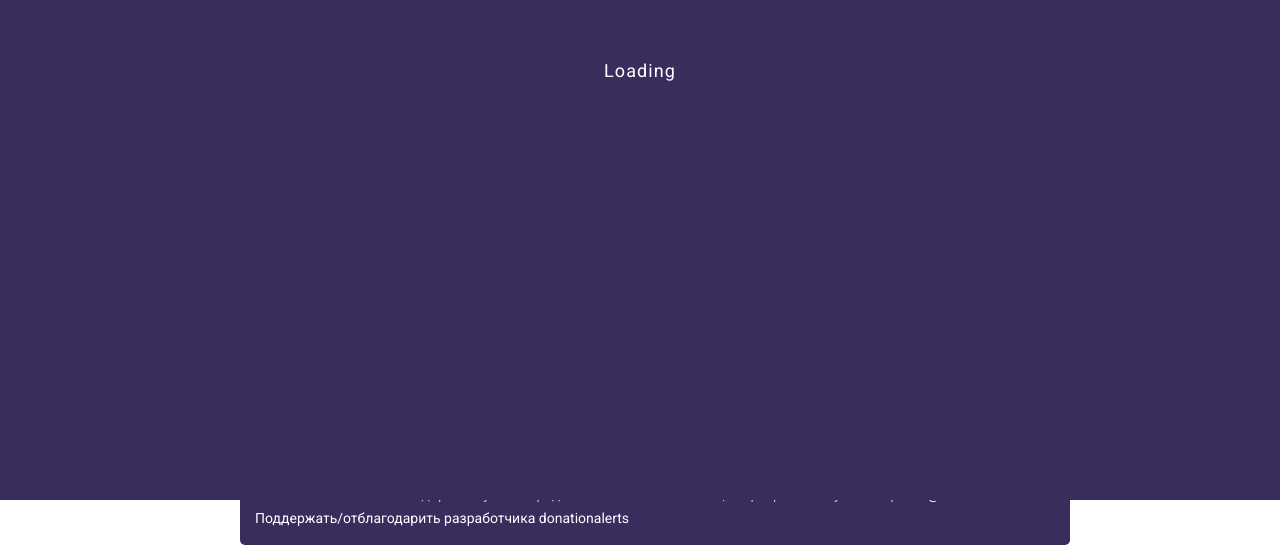
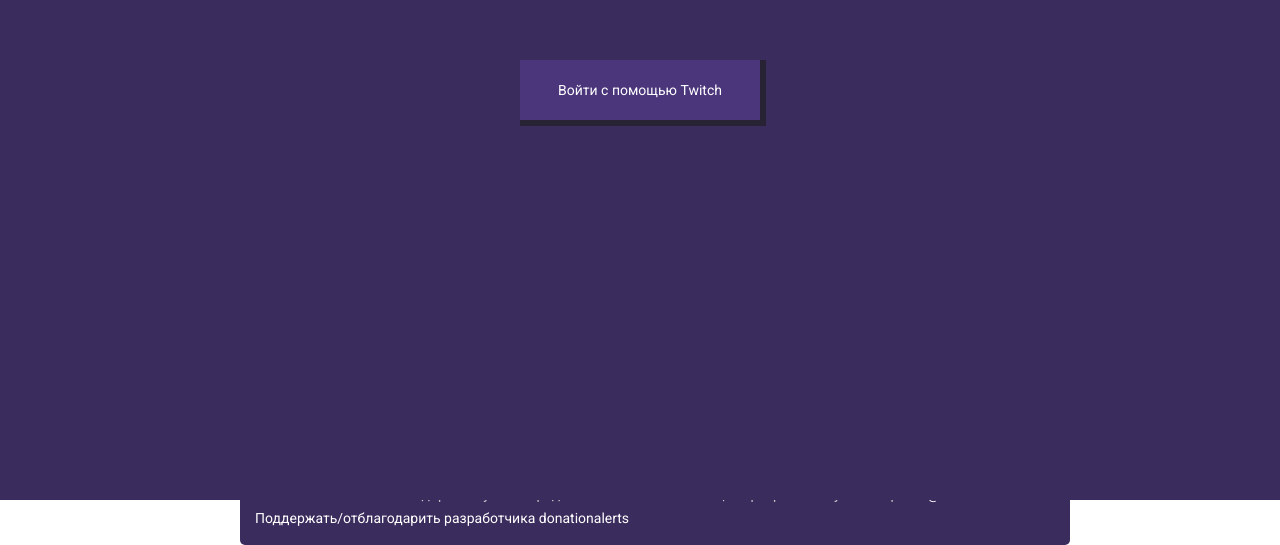
Before and after one commit to nkroe/Twitch-tts-bot-service, a Next.js app: page / in a window 1280 px wide. Shown: the part 300-845 px from the top of the page. Built offline with nearby package versions, Linux system fonts and the light colour scheme; no server answers.

Commit message:
Min followers

```diff
--- a/layouts/Base.tsx
+++ b/layouts/Base.tsx
@@ -1,13 +1,4 @@
-import { useEffect, useState } from 'react';
-import getConfig from 'next/config';
-import axios from 'axios';
 import styled from 'styled-components';
-
-import Button from '../components/Button/Button';
-import ModalInstruct from '../components/Modals/ModalInstruct';
-import ModalSettings from '../components/Modals/ModalSettings';
-
-const { publicRuntimeConfig } = getConfig()
 
 const BaseLayout = styled.div`
     display: flex;
@@ -28,89 +19,11 @@ const ContentBlock = styled.div`
     height: 80px;
 `
 
-const Loading = styled.div`
-    width: auto;
-    height: auto;
-    color: #fff;
-    font-size: 18px;
-    font-family: 'Roboto', sans-serif;
-    letter-spacing: 1.1px;
-    user-select: none;
-`
-
-const ButtonBlock = styled.div`
-    display: flex;
-    justify-content: center;
-    flex-direction: column;
-    text-align: center;
-    width: 240px;
-    height: 60px;
-    background: #4b367c;
-    color: #fff;
-    user-select: none;
-    margin-left: 10px;
-    margin-right: 10px;
-    transition: 0.2s;
-    box-shadow: 3px 3px 0 3px #282235;
-    font-size: 14px;
-    cursor: pointer;
-    font-family: 'Roboto', sans-serif;
-
-    &:hover {
-        box-shadow: 1px 1px 0 1px #282235;
-    }
-`
-
-const Modal__background = styled.div`
-  width: 100%;
-  height: 100vh;
-  position: absolute;
-  left: 0;
-  top: 0;
-  overflow: hidden;
-  background: rgba(0,0,0, 0.5);
-  z-index: -1;
-  cursor: pointer;
-`
-
-
-function getCookie(name: string) {
-    var matches = document.cookie.match(new RegExp(
-      "(?:^|; )" + name.replace(/([\.$?*|{}\(\)\[\]\\\/\+^])/g, '\\$1') + "=([^;]*)"
-    ));
-    return matches ? decodeURIComponent(matches[1]) : undefined;
-}
-
 const Base = (props: any) => {
-    const [userState, setUserState] = useState({user_link: '', display_name: ''});
-    const [showModalInstruct, setModalInstruct] = useState(false);
-    const [showModalSettings, setModalSettings] = useState(false);
-
-    useEffect(() => {
-        const accessToken = getCookie('accessToken');
-        axios.get(`${publicRuntimeConfig.BACK}/api/getUser/${accessToken}`).then(data => {
-            setUserState(data.data)
-        })
-    }, [])
   return (
     <BaseLayout>
-            <Modal__background  style={ { zIndex: showModalInstruct || showModalSettings ? 100 : -1 } } onClick={ () => { setModalInstruct(false); setModalSettings(false); }}/>
-            <ModalInstruct show={ showModalInstruct }/>
-            <ModalSettings show={ showModalSettings }/>
       <ContentBlock>
-                { userState.user_link !== '' ? (
-                    <>
-                        <Button user={ userState.user_link } text={ userState.display_name  ? ('Добавить бота для канала') : 'Войти с помощью Twitch' } type={ userState.display_name ? 1 : 2 } />
-                        { userState.display_name ? ( <ButtonBlock onClick={ () => { setModalSettings(true) } } > Настройки </ButtonBlock> ) : ''}
-                        { userState.display_name ? ( <ButtonBlock onClick={ () => { setModalInstruct(true) } } > Инструкция </ButtonBlock> ) : ''}
-                        { userState.display_name ? ( <Button text="Выйти" type={3} /> ) : ''}
-                    </>
-                ) : (
-                    <Loading>
-                        Loading
-                    </Loading>
-                )}
-                { props.children }
+        {props.children}
       </ContentBlock>
     </BaseLayout>
   )
--- a/pages/index.tsx
+++ b/pages/index.tsx
@@ -1,5 +1,104 @@
+import { useEffect, useState } from 'react';
 import Base from '../layouts/Base';
+import getConfig from 'next/config';
+import axios from 'axios';
+import styled from 'styled-components';
+import Button from '../components/Button/Button';
+import ModalInstruct from '../components/Modals/ModalInstruct';
+import ModalSettings from '../components/Modals/ModalSettings';
 
-const Index = () => <Base></Base>
+const { publicRuntimeConfig } = getConfig()
+
+const Loading = styled.div`
+    width: auto;
+    height: auto;
+    color: #fff;
+    font-size: 18px;
+    font-family: 'Roboto', sans-serif;
+    letter-spacing: 1.1px;
+    user-select: none;
+`
+
+const ButtonBlock = styled.div`
+    display: flex;
+    justify-content: center;
+    flex-direction: column;
+    text-align: center;
+    width: 240px;
+    height: 60px;
+    background: #4b367c;
+    color: #fff;
+    user-select: none;
+    margin-left: 10px;
+    margin-right: 10px;
+    transition: 0.2s;
+    box-shadow: 3px 3px 0 3px #282235;
+    font-size: 14px;
+    cursor: pointer;
+    font-family: 'Roboto', sans-serif;
+
+    &:hover {
+        box-shadow: 1px 1px 0 1px #282235;
+    }
+`
+
+const Modal__background = styled.div`
+  width: 100%;
+  height: 100vh;
+  position: absolute;
+  left: 0;
+  top: 0;
+  overflow: hidden;
+  background: rgba(0,0,0, 0.5);
+  z-index: -1;
+  cursor: pointer;
+`
+
+function getCookie(name: string) {
+  var matches = document.cookie.match(new RegExp(
+    "(?:^|; )" + name.replace(/([\.$?*|{}\(\)\[\]\\\/\+^])/g, '\\$1') + "=([^;]*)"
+  ));
+  return matches ? decodeURIComponent(matches[1]) : undefined;
+}
+
+const Index = () => {
+  const [loading, setLoading] = useState(true);
+  const [userState, setUserState] = useState({ user_link: '', display_name: '' });
+  const [showModalInstruct, setModalInstruct] = useState(false);
+  const [showModalSettings, setModalSettings] = useState(false);
+
+
+  useEffect(() => {
+    const accessToken = getCookie('accessToken');
+
+    if (!accessToken) {
+      setLoading(false);
+      return;
+    }
+
+    axios.get(`${publicRuntimeConfig.BACK}/api/getUser/${accessToken}`).then(data => {
+      setLoading(false);
+      setUserState(data.data);
+    })
+  }, [])
+
+  return (
+    <Base>
+      <Modal__background style={{ zIndex: showModalInstruct || showModalSettings ? 100 : -1 }} onClick={() => { setModalInstruct(false); setModalSettings(false); }} />
+      <ModalInstruct show={showModalInstruct} />
+      <ModalSettings show={showModalSettings} />
+      {!loading ? (
+        <>
+          <Button user={userState.user_link} text={userState.display_name ? ('Добавить бота для канала') : 'Войти с помощью Twitch'} type={userState.display_name ? 1 : 2} />
+          {userState.display_name ? (<ButtonBlock onClick={() => { setModalSettings(true) }} > Настройки </ButtonBlock>) : ''}
+          {userState.display_name ? (<ButtonBlock onClick={() => { setModalInstruct(true) }} > Инструкция </ButtonBlock>) : ''}
+          {userState.display_name ? (<Button text="Выйти" type={3} />) : ''}
+        </>
+      ) : (
+          <Loading>Loading</Loading>
+        )}
+    </Base>
+  )
+}
 
 export default Index;
```
Also changed, not shown: pages/followersError.tsx (added, +18 -0 lines), 1 other file (tests, documents, lock files or other folders). Lines whose indentation alone changed are shown as unchanged.
